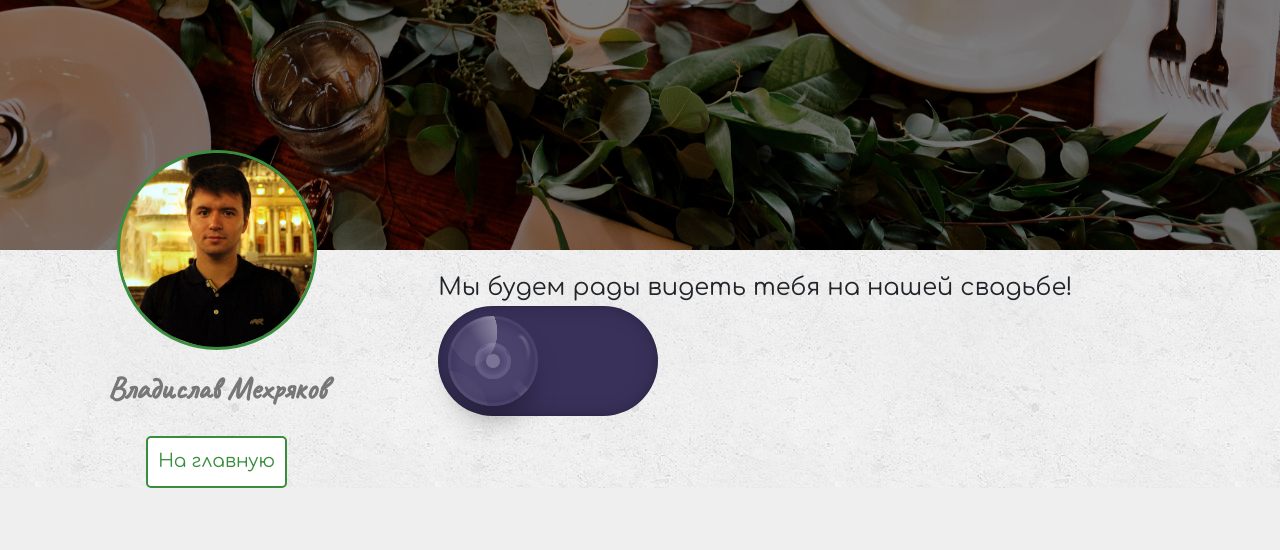
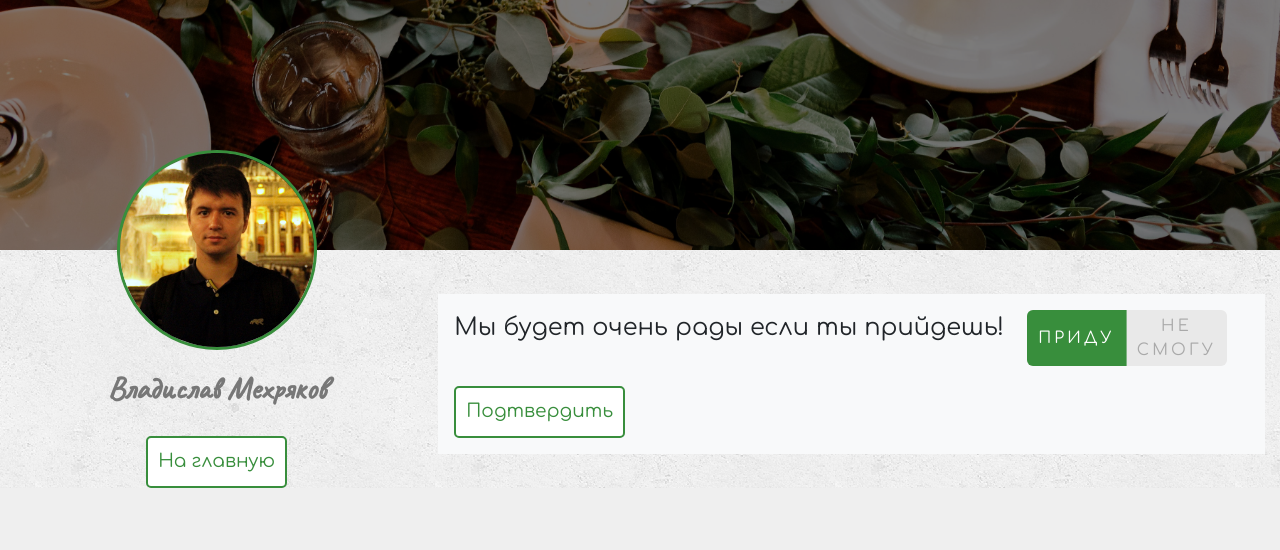
Before and after one commit to Taguaje/wedding, a Django app: page /profile in a window 1280 px wide. Shown: the top 550 px of the page. Run offline with Django 3.2, Linux system fonts and the light colour scheme; some libraries are stand-ins or nearby versions; some web fonts are replaced.

Commit message:
Default Changelist

```diff
--- /dev/null
+++ b/invitation/static/invitation/css/toggle.css
@@ -0,0 +1,53 @@
+@import url('https://fonts.googleapis.com/css?family=Asap:400,500,700');
+
+#container {
+	width: 200px;
+	height: 56px;
+	margin: auto;
+	position: relative;
+	border-radius: 6px;
+	overflow: hidden;
+	user-select: none;
+	cursor: pointer;
+}
+
+.inner-container {
+	position: absolute;
+	left: 0;
+	top: 0;
+	width: inherit;
+	height: inherit;
+	text-transform: uppercase;
+	font-size: 1em;
+    font-weight: 400;
+	letter-spacing: .2em;
+    font-family: "Comfortaa", serif;
+}
+
+.inner-container:first-child {
+	background: #e9e9e9;
+	color: #a9a9a9;
+}
+
+.inner-container:nth-child(2) {
+	background: #388e3c;
+	color: white;
+	clip-path: inset(0 50% 0 0);
+	transition: .3s cubic-bezier(0,0,0,1);
+}
+
+.toggle {
+	width: 50%;
+	position: absolute;
+	height: inherit;
+	display: flex;
+	box-sizing: border-box;
+}
+
+.toggle p {
+	margin: auto;
+}
+
+.toggle:nth-child(1) {
+	right: 0;
+}
--- a/invitation/static/invitation/css/togle.css
+++ /dev/null
@@ -1,419 +0,0 @@
-.switch {
-  position: relative;
-}
-.switch input {
-  height: 100%;
-  width: 100%;
-  position: absolute;
-  left: 0;
-  top: 0;
-  opacity: 0;
-  z-index: 100;
-  cursor: pointer;
-}
-.switch label {
-  height: 110px;
-  width: 220px;
-  background-color: #39315a;
-  border-radius: 100px;
-  display: block;
-  box-shadow: inset 0 0 20px rgba(0,0,0,0.2), inset 0 0 5px -2px rgba(0,0,0,0.4);
-}
-.switch label .bulb {
-  height: 90px;
-  width: 90px;
-  background-color: #4a426b;
-  border-radius: 50%;
-  position: relative;
-  top: 10px;
-  left: 10px;
-  display: block;
-  transition: 0.7s;
-  box-shadow: inset 0 0 1px 3px #4a426b, inset 0 0 6px 8px #423963, 0 20px 30px -10px rgba(0,0,0,0.4);
-}
-.switch label .bulb .bulb-center {
-  position: absolute;
-  display: block;
-  height: 36px;
-  width: 36px;
-  background-color: #5a527b;
-  border-radius: 50%;
-  top: 50%;
-  left: 50%;
-  transition: 0.7s;
-  -webkit-transform: translate(-50%, -50%);
-          transform: translate(-50%, -50%);
-  box-shadow: inset 0 0 0 4px #635a84;
-}
-.switch label .bulb .bulb-center:after {
-  content: "";
-  display: block;
-  height: 14px;
-  width: 14px;
-  background-color: #7b7394;
-  border-radius: 50%;
-  position: absolute;
-  transition: 0.7s;
-  top: 50%;
-  left: 50%;
-  -webkit-transform: translate(-50%, -50%);
-          transform: translate(-50%, -50%);
-  box-shadow: 0 0 2px 4px #524a73;
-}
-.switch label .bulb .filament-1,
-.switch label .bulb .filament-2 {
-  position: absolute;
-  display: block;
-  height: 35px;
-  width: 35px;
-  border-radius: 50%;
-  top: 50%;
-  left: 50%;
-  overflow: hidden;
-  -webkit-transform: translate(-50%, -50%) rotate(-45deg);
-          transform: translate(-50%, -50%) rotate(-45deg);
-}
-.switch label .bulb .filament-1:after,
-.switch label .bulb .filament-2:after,
-.switch label .bulb .filament-1:before,
-.switch label .bulb .filament-2:before {
-  content: "";
-  display: block;
-  height: 6px;
-  width: 17px;
-  border-radius: 50%;
-  border: 2px solid #4a426b;
-  position: absolute;
-  transition: 0.7s;
-  top: -4px;
-  left: -2px;
-  -webkit-transform: rotate(-10deg);
-          transform: rotate(-10deg);
-}
-.switch label .bulb .filament-1:before,
-.switch label .bulb .filament-2:before {
-  left: 15px;
-  -webkit-transform: rotate(10deg);
-          transform: rotate(10deg);
-}
-.switch label .bulb .filament-2 {
-  -webkit-transform: translate(-50%, -50%) rotate(45deg) !important;
-          transform: translate(-50%, -50%) rotate(45deg) !important;
-}
-.reflections {
-  height: 100%;
-  width: 100%;
-  display: block;
-  border-radius: 50%;
-  overflow: hidden;
-  position: absolute;
-  z-index: 90;
-  -webkit-perspective: 70px;
-          perspective: 70px;
-}
-.reflections span {
-  height: 80px;
-  width: 80px;
-  border-radius: 50%;
-  background-image: linear-gradient(-135deg, transparent 10%, rgba(255,255,255,0.3));
-  position: absolute;
-  left: -40px;
-  bottom: -45px;
-}
-.reflections span:after {
-  content: "";
-  display: block;
-  height: 35px;
-  width: 20px;
-  position: absolute;
-  top: -36px;
-  right: -40px;
-  border-radius: 50%;
-  box-shadow: 4px -2px 0 -3px rgba(255,255,255,0.4);
-  -webkit-filter: blur(1px);
-          filter: blur(1px);
-  -webkit-transform: rotate(-10deg);
-          transform: rotate(-10deg);
-}
-.reflections:after {
-  content: "";
-  display: block;
-  height: 80px;
-  width: 50px;
-  background-image: linear-gradient(80deg, rgba(255,255,255,0.05) 45%, rgba(255,255,255,0.5));
-  border-radius: 10% 20% 50% 30%/30% 60% 30% 40%;
-  position: absolute;
-  -webkit-transform-style: preserve-3d;
-          transform-style: preserve-3d;
-  -webkit-transform: rotateX(-25deg) rotate(-35deg) skewx(-15deg) translate(10px, -20px);
-          transform: rotateX(-25deg) rotate(-35deg) skewx(-15deg) translate(10px, -20px);
-  top: -8px;
-  left: -5px;
-}
-.reflections:before {
-  content: "";
-  display: block;
-  position: absolute;
-  height: 10px;
-  width: 30px;
-  background-image: linear-gradient(to right, transparent, rgba(255,255,255,0.15));
-  bottom: 10px;
-  right: 0px;
-  -webkit-transform: rotate(45deg);
-          transform: rotate(45deg);
-}
-.sparks .spark1 {
-  display: block;
-  height: 1px;
-  width: 1px;
-  background-color: #d1b82b;
-  position: absolute;
-  right: -5px;
-  border-radius: 50%;
-  bottom: 23px;
-  transition: 0.4s;
-  opacity: 0;
-}
-.sparks .spark2 {
-  display: block;
-  height: 3px;
-  width: 3px;
-  background-color: #d1b82b;
-  position: absolute;
-  right: 20px;
-  border-radius: 50%;
-  bottom: 80px;
-  transition: 0.4s;
-  opacity: 0;
-}
-.sparks .spark3 {
-  display: block;
-  height: 3px;
-  width: 3px;
-  background-color: #d1b82b;
-  position: absolute;
-  left: 20px;
-  border-radius: 50%;
-  bottom: 80px;
-  transition: 0.4s;
-  opacity: 0;
-}
-.sparks .spark4 {
-  display: block;
-  height: 3px;
-  width: 3px;
-  background-color: #d1b82b;
-  position: absolute;
-  left: 20px;
-  border-radius: 50%;
-  bottom: 20px;
-  transition: 0.4s;
-  opacity: 0;
-}
-.switch input:checked ~ label .bulb {
-  left: 120px;
-  background-color: #a7694a;
-  box-shadow: inset 0 0 1px 3px #a56758, inset 0 0 6px 8px #6b454f, 0 20px 30px -10px rgba(0,0,0,0.4), 0 0 30px 50px rgba(253,184,67,0.1);
-}
-.switch input:checked ~ label .bulb > .bulb-center {
-  background-color: #feed6b;
-  box-shadow: inset 0 0 0 4px #fdec6a, 0 0 12px 10px #bca83c, 0 0 20px 14px #a1664a;
-}
-.switch input:checked ~ label .bulb > .bulb-center:after {
-  background-color: #fef401;
-  box-shadow: 0 0 2px 4px #fdb843;
-}
-.switch input:checked ~ label .bulb >.filament-1:before,
-.switch input:checked ~ label .bulb >.filament-2:before,
-.switch input:checked ~ label .bulb >.filament-1:after,
-.switch input:checked ~ label .bulb >.filament-2:after {
-  border-color: #fef4d5;
-}
-.switch input:checked ~ label .bulb > .sparks .spark1 {
-  height: 1px;
-  width: 1px;
-  -webkit-animation: spark1 2s ease-in-out;
-          animation: spark1 2s ease-in-out;
-  -webkit-animation-delay: 0.4s;
-          animation-delay: 0.4s;
-}
-.switch input:checked ~ label .bulb > .sparks .spark2 {
-  height: 1px;
-  width: 1px;
-  -webkit-animation: spark2 2.4s ease-in-out;
-          animation: spark2 2.4s ease-in-out;
-  -webkit-animation-delay: 0.4s;
-          animation-delay: 0.4s;
-}
-.switch input:checked ~ label .bulb > .sparks .spark3 {
-  height: 1px;
-  width: 1px;
-  -webkit-animation: spark3 2s ease-in-out;
-          animation: spark3 2s ease-in-out;
-  -webkit-animation-delay: 0.9s;
-          animation-delay: 0.9s;
-}
-.switch input:checked ~ label .bulb > .sparks .spark4 {
-  height: 1px;
-  width: 1px;
-  -webkit-animation: spark4 1.7s ease-in-out;
-          animation: spark4 1.7s ease-in-out;
-  -webkit-animation-delay: 0.9s;
-          animation-delay: 0.9s;
-}
-@-webkit-keyframes spark1 {
-  0% {
-    right: -5px;
-    height: 1px;
-    width: 1px;
-    opacity: 0;
-  }
-  20% {
-    height: 3px;
-    width: 3px;
-    right: 0px;
-    opacity: 1;
-  }
-  30% {
-    right: -5px;
-    opacity: 1;
-    height: 3px;
-    width: 3px;
-  }
-  70% {
-    height: 3px;
-    width: 3px;
-  }
-  100% {
-    right: -60px;
-    bottom: 40px;
-    opacity: 0;
-  }
-}
-@keyframes spark1 {
-  0% {
-    right: -5px;
-    height: 1px;
-    width: 1px;
-    opacity: 0;
-  }
-  20% {
-    height: 3px;
-    width: 3px;
-    right: 0px;
-    opacity: 1;
-  }
-  30% {
-    right: -5px;
-    opacity: 1;
-    height: 3px;
-    width: 3px;
-  }
-  70% {
-    height: 3px;
-    width: 3px;
-  }
-  100% {
-    right: -60px;
-    bottom: 40px;
-    opacity: 0;
-  }
-}
-@-webkit-keyframes spark2 {
-  0% {
-    height: 3px;
-    width: 3px;
-    opacity: 0;
-  }
-  30% {
-    opacity: 1;
-  }
-  100% {
-    right: -20px;
-    bottom: 100px;
-    opacity: 0;
-  }
-}
-@keyframes spark2 {
-  0% {
-    height: 3px;
-    width: 3px;
-    opacity: 0;
-  }
-  30% {
-    opacity: 1;
-  }
-  100% {
-    right: -20px;
-    bottom: 100px;
-    opacity: 0;
-  }
-}
-@-webkit-keyframes spark3 {
-  0% {
-    opacity: 0;
-  }
-  30% {
-    opacity: 1;
-    height: 2px;
-    width: 2px;
-  }
-  100% {
-    left: 0px;
-    bottom: 100px;
-    opacity: 0;
-    height: 3px;
-    width: 3px;
-  }
-}
-@keyframes spark3 {
-  0% {
-    opacity: 0;
-  }
-  30% {
-    opacity: 1;
-    height: 2px;
-    width: 2px;
-  }
-  100% {
-    left: 0px;
-    bottom: 100px;
-    opacity: 0;
-    height: 3px;
-    width: 3px;
-  }
-}
-@-webkit-keyframes spark4 {
-  0% {
-    opacity: 0;
-  }
-  30% {
-    opacity: 1;
-    height: 2px;
-    width: 2px;
-  }
-  100% {
-    left: -20px;
-    bottom: -10px;
-    opacity: 0;
-    height: 3px;
-    width: 3px;
-  }
-}
-@keyframes spark4 {
-  0% {
-    opacity: 0;
-  }
-  30% {
-    opacity: 1;
-    height: 2px;
-    width: 2px;
-  }
-  100% {
-    left: -20px;
-    bottom: -10px;
-    opacity: 0;
-    height: 3px;
-    width: 3px;
-  }
-}
--- a/invitation/templates/invitation/profile.html
+++ b/invitation/templates/invitation/profile.html
@@ -10,7 +10,7 @@
     <title>Свадьба Влада и Даши</title>
     <link rel="stylesheet" href="{% static "invitation/css/profile.css" %}">
     <link rel="stylesheet" href="{% static "bootstrap/css/bootstrap.css" %}">
-    <link rel="stylesheet" href="{% static "invitation/css/togle.css" %}">
+    <link rel="stylesheet" href="{% static "invitation/css/toggle.css" %}">
     <link rel="stylesheet" href="https://use.fontawesome.com/releases/v5.8.2/css/all.css" integrity="sha384-oS3vJWv+0UjzBfQzYUhtDYW+Pj2yciDJxpsK1OYPAYjqT085Qq/1cq5FLXAZQ7Ay" crossorigin="anonymous">
     <!-- Google Fonts -->
     <link href="https://fonts.googleapis.com/css?family=Comfortaa|Marck+Script" rel="stylesheet">
@@ -34,31 +34,50 @@
                 <button class="rsvp"><a href="/invite">На главную</a></button>
             </div>
             <div class="right col-lg-8">
-                <div class="row text-center">
-                    <span class="question-title">Мы будем рады видеть тебя на нашей свадьбе!</span>
-                    <div class="switch">
-                        <input type="checkbox" name="toggle">
-                        <label for="toggle">
-                            <i class="bulb">
-                                <span class="bulb-center"></span>
-                                <span class="filament-1"></span>
-                                <span class="filament-2"></span>
-                                <span class="reflections">
-        <span></span>
-      </span>
-                                <span class="sparks">
-        <i class="spark1"></i>
-        <i class="spark2"></i>
-        <i class="spark3"></i>
-        <i class="spark4"></i>
-      </span>
-                            </i>
-                        </label>
+                <div class="row text-center mt-4 align-content-center bg-light p-3">
+                    <span class="question-title align-items-center">Мы будет очень рады если ты прийдешь!</span>
+                    <div id="container">
+                        <div class="inner-container">
+                            <div class="toggle">
+                                <p>Не смогу</p>
+                            </div>
+                            <div class="toggle">
+                                <p>Приду</p>
+                            </div>
+                        </div>
+                        <div class="inner-container" id='toggle-container'>
+                            <div class="toggle">
+                                <p>Не смогу</p>
+                            </div>
+                            <div class="toggle">
+                                <p>Приду</p>
+                            </div>
+                        </div>
                     </div>
+                    <button class="rsvp"><a href="/invite">Подтвердить</a></button>
                 </div>
             </div>
         </div>
     </main>
 </div>
 </body>
+
+<script type="text/javascript">
+
+    var toggle = document.getElementById('container');
+    var toggleContainer = document.getElementById('toggle-container');
+    var toggleNumber;
+
+    toggle.addEventListener('click', function() {
+        toggleNumber = !toggleNumber;
+        if (toggleNumber) {
+            toggleContainer.style.clipPath = 'inset(0 0 0 50%)';
+            toggleContainer.style.backgroundColor = '#D74046';
+        } else {
+            toggleContainer.style.clipPath = 'inset(0 50% 0 0)';
+            toggleContainer.style.backgroundColor = '#388e3c';
+        }
+        console.log(toggleNumber)
+    });
+</script>
 </html>
```
Also changed, not shown: db.sqlite3.
